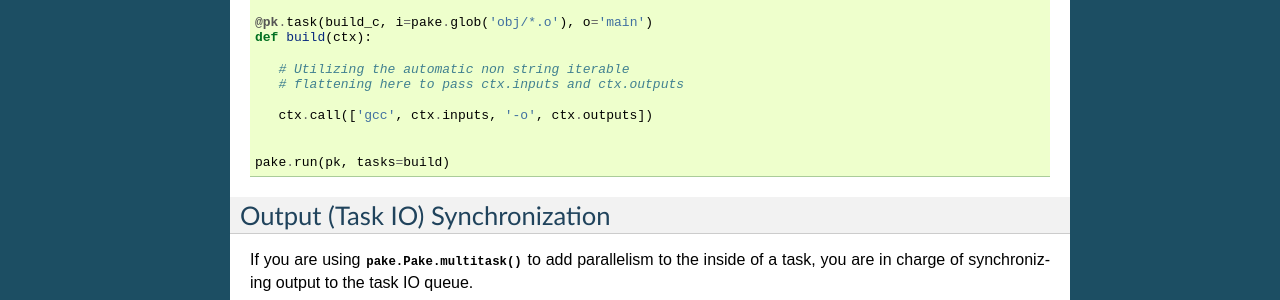
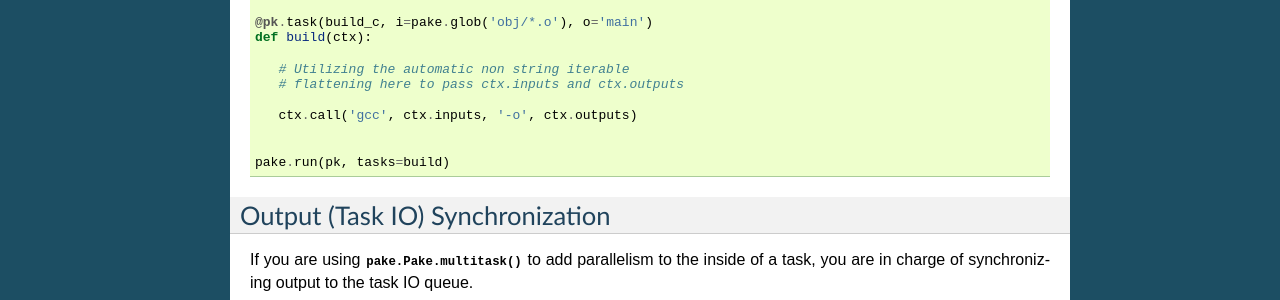
Before and after one commit to Teriks/pake, a Sphinx documentation site: the page built from docs/source/multitasking.rst, in a window 1280 px wide. Shown: the part 701-1001 px from the top of the page. Built offline with Sphinx 7.4.7, drawn with Linux system fonts in a browser that asks for light colours.

Commit message:
Minor example syntax amendment

```diff
--- a/README.rst
+++ b/README.rst
@@ -231,7 +231,7 @@ the **--jobs** command line argument or the *jobs* parameter of
        # Utilizing the automatic non string iterable
        # flattening here to pass ctx.inputs and ctx.outputs
 
-       ctx.call(['gcc', ctx.inputs, '-o', ctx.outputs])
+       ctx.call('gcc', ctx.inputs, '-o', ctx.outputs)
 
 
     pake.run(pk, tasks=build)
--- a/docs/source/multitasking.rst
+++ b/docs/source/multitasking.rst
@@ -48,7 +48,7 @@ Example:
        # Utilizing the automatic non string iterable
        # flattening here to pass ctx.inputs and ctx.outputs
 
-       ctx.call(['gcc', ctx.inputs, '-o', ctx.outputs])
+       ctx.call('gcc', ctx.inputs, '-o', ctx.outputs)
 
 
     pake.run(pk, tasks=build)
```
